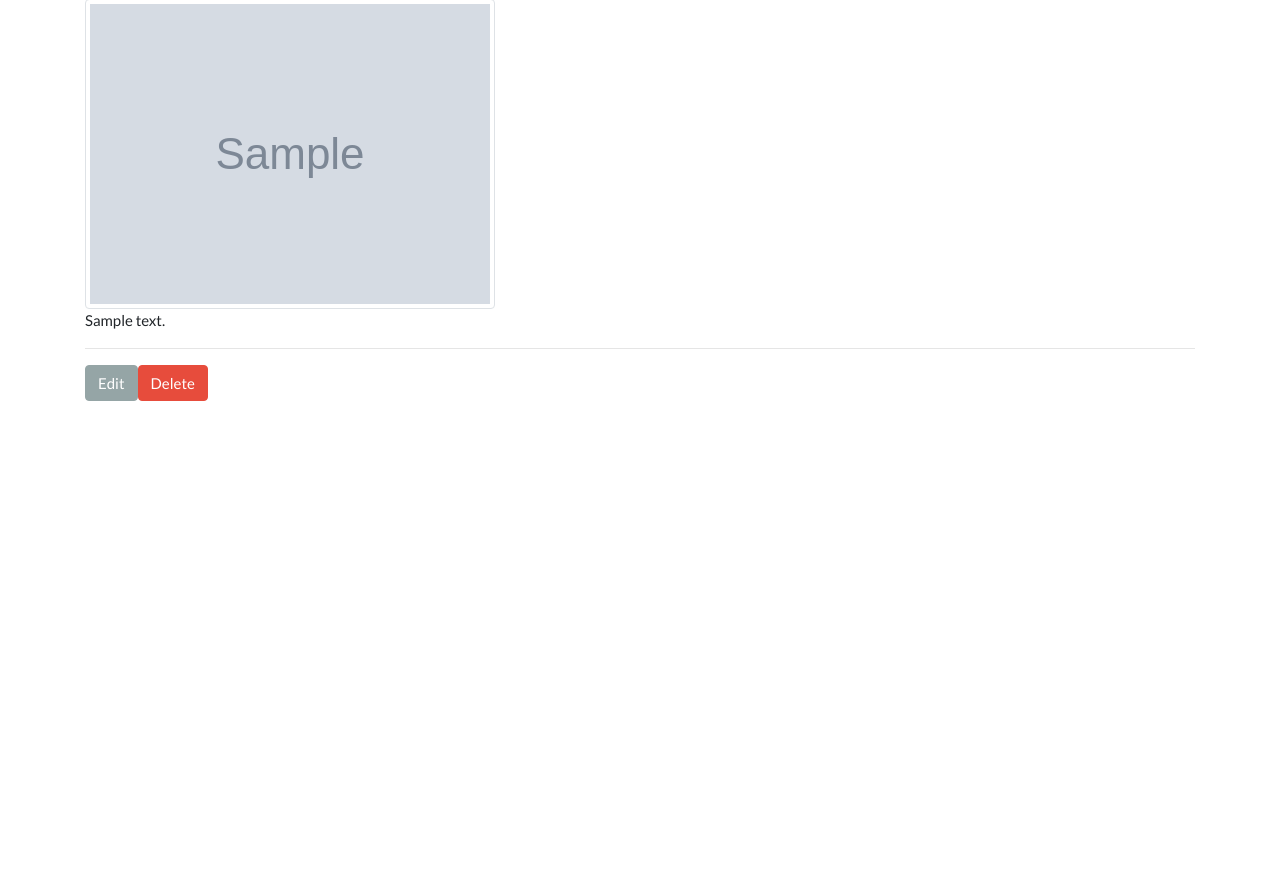
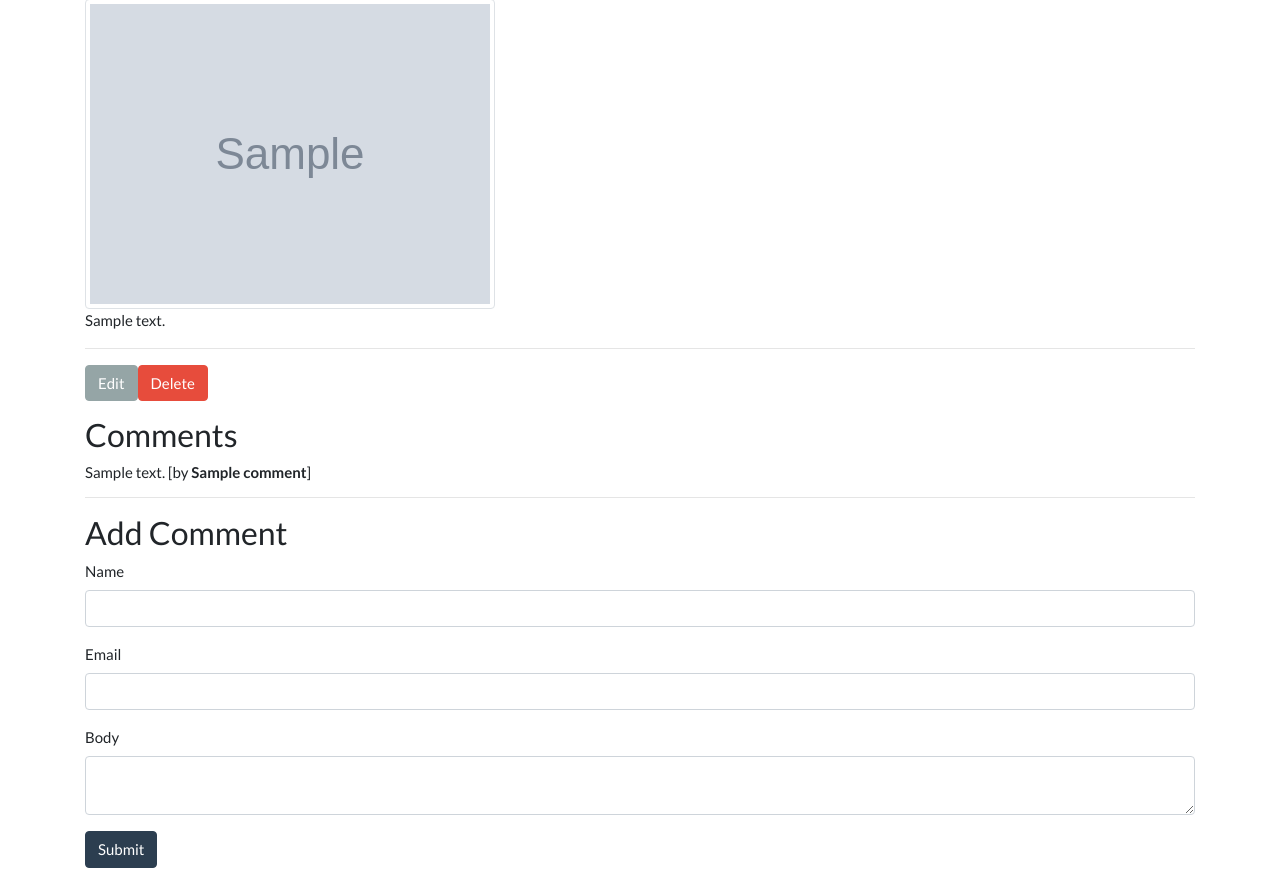
Before and after one commit to FatlumGjinofci/codeigniter-blog, a CodeIgniter app: page /database/posts/sample in a window 1280 px wide. Shown: the part 158-1041 px from the top of the page. Before the commit the page ends 559 px from the top, so only its background shows below. Run offline with CodeIgniter, Linux system fonts and the light colour scheme; tables that the repository leaves empty or names only in its code hold one stand-in row (values such as "Sample post"); grey boxes marked "Sample" are stand-in pictures; some libraries are stand-ins or nearby versions.

Commit message:
added create comment and show comments to a post

```diff
--- a/application/config/autoload.php
+++ b/application/config/autoload.php
@@ -132,4 +132,4 @@ $autoload['language'] = array();
 |
 |	$autoload['model'] = array('first_model' => 'first');
 */
-$autoload['model'] = array('post_model','category_model');
+$autoload['model'] = array('post_model','category_model', 'comment_model');
--- a/application/controllers/Posts.php
+++ b/application/controllers/Posts.php
@@ -17,6 +17,10 @@
         public function view($slug = null)
         {
             $data['post'] = $this->post_model->get_posts($slug);
+
+            $post_id = $data['post']['id'];
+
+            $data['comments'] = $this->comment_model->get_comments($post_id);
 
             if(empty($data['post']))
             {
--- /dev/null
+++ b/application/models/Comment_model.php
@@ -0,0 +1,26 @@
+<?php
+    class Comment_model extends CI_Model {
+        public function __construct()
+        {
+            $this->load->database();
+        }
+
+        public function create_comment($post_id)
+        {
+            $data = array(
+                'post_id' => $post_id,
+                'name' => $this->input->post('name'),
+                'email' => $this->input->post('email'),
+                'body' => $this->input->post('body')
+            );
+
+            return $this->db->insert('comments', $data);
+        }
+
+        public function get_comments($post_id)
+        {
+            $query = $this->db->get_where('comments', array('post_id' => $post_id));
+
+            return $query->result_array();
+        }
+    }
--- a/application/views/posts/view.php
+++ b/application/views/posts/view.php
@@ -15,3 +15,39 @@
 <?php echo form_open('/posts/delete/'. $post['id']); ?>
     <input type="submit" value="Delete" class="btn btn-danger">
 </form>
+<h3>Comments</h3>
+    <?php if($comments): ?>
+        <?php foreach($comments as $comment): ?>
+            <div class="well">
+                <h6><?php echo $comment['body']; ?>
+                    [by <strong><?php echo $comment['name']; ?></strong>]
+                </h6>
+            </div>
+            <hr>
+        <?php endforeach; ?>
+    <?php else: ?>
+        <p>No Comments</p>
+    <?php endif; ?>
+<h3>Add Comment</h3>
+
+<?php echo validation_errors(); ?>
+
+<?php echo form_open('comments/create/'.$post['id']); ?>
+    <div class="form-group">
+        <label for="">Name</label>
+        <input type="text" name="name" class="form-control" id="">
+    </div>
+    <div class="form-group">
+        <label for="">Email</label>
+        <input type="text" name="email" class="form-control" id="">
+    </div>
+    <div class="form-group">
+        <label for="">Body</label>
+        <textarea type="text" name="body" class="form-control" id="">
+        </textarea>
+    </div>
+    <input type="hidden" name="slug" value="<?php echo $post['slug']; ?>">
+    <button type="submit" class="btn btn-primary">
+        Submit
+    </button>
+</form>
```
Also changed, not shown: application/controllers/Comments.php (added, +24 -0 lines).
